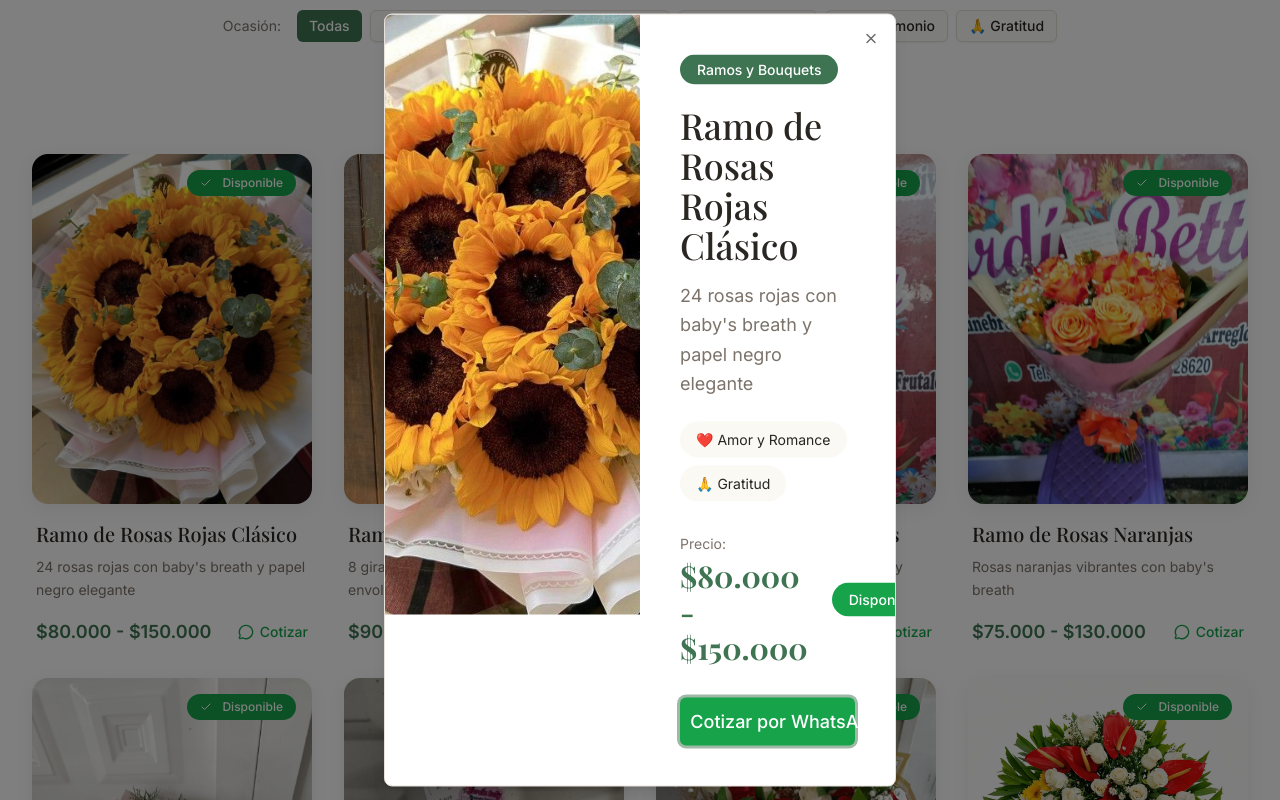
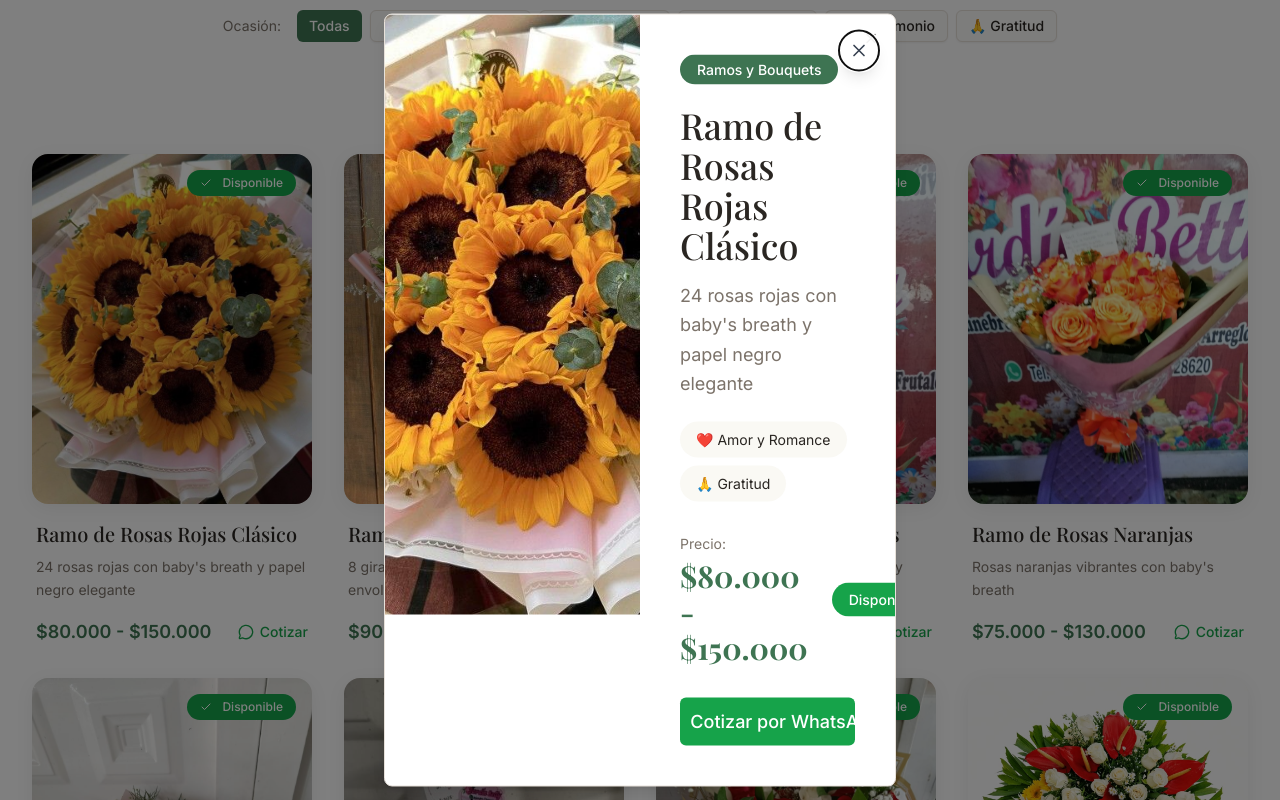
Before and after one commit to sofoy14/jardin-betty, a React (Vite) app in the folder app/: page / in a window 1280 px wide. Both pictures are taken after a click on the element 172 px from the left and 3066 px from the top of the page. Shown: the part 2666-3466 px from the top of the page. Built offline with nearby package versions, Linux system fonts and the light colour scheme; a web font is replaced by a local one.

Commit message:
Fix: Agregar boton de cerrar en modal de producto y corregir boton WhatsApp

```diff
--- a/app/src/sections/Gallery.tsx
+++ b/app/src/sections/Gallery.tsx
@@ -286,8 +286,16 @@ export function Gallery() {
       </div>
 
       {/* Lightbox Dialog */}
-      <Dialog open={!!selectedItem} onOpenChange={() => setSelectedItem(null)}>
-        <DialogContent className="max-w-5xl p-0 overflow-hidden bg-white">
+      <Dialog open={!!selectedItem} onOpenChange={(open) => !open && setSelectedItem(null)}>
+        <DialogContent className="max-w-5xl p-0 overflow-hidden bg-white" onInteractOutside={() => setSelectedItem(null)} onEscapeKeyDown={() => setSelectedItem(null)}>
+          {/* Botón cerrar */}
+          <button
+            onClick={() => setSelectedItem(null)}
+            className="absolute top-4 right-4 z-50 w-10 h-10 bg-white/90 hover:bg-white rounded-full flex items-center justify-center shadow-lg transition-all"
+            aria-label="Cerrar"
+          >
+            <X className="w-5 h-5 text-gray-700" />
+          </button>
           {selectedItem && (
             <div className="grid md:grid-cols-2">
               {/* Image */}
@@ -362,20 +370,16 @@ export function Gallery() {
                 </div>
 
                 {/* CTA */}
-                <a
-                  href={whatsappUrl(selectedItem.name)}
-                  target="_blank"
-                  rel="noopener noreferrer"
-                  className="w-full"
-                >
                 <Button
                   size="lg"
                   className="w-full bg-green-600 hover:bg-green-700 text-white py-6 text-lg"
+                  onClick={() => {
+                    window.open(whatsappUrl(selectedItem.name), '_blank', 'noopener,noreferrer');
+                  }}
                 >
                   <MessageCircle className="w-6 h-6 mr-3" />
                   Cotizar por WhatsApp
                 </Button>
-                </a>
               </div>
             </div>
           )}
```
Lines whose indentation alone changed are shown as unchanged.
